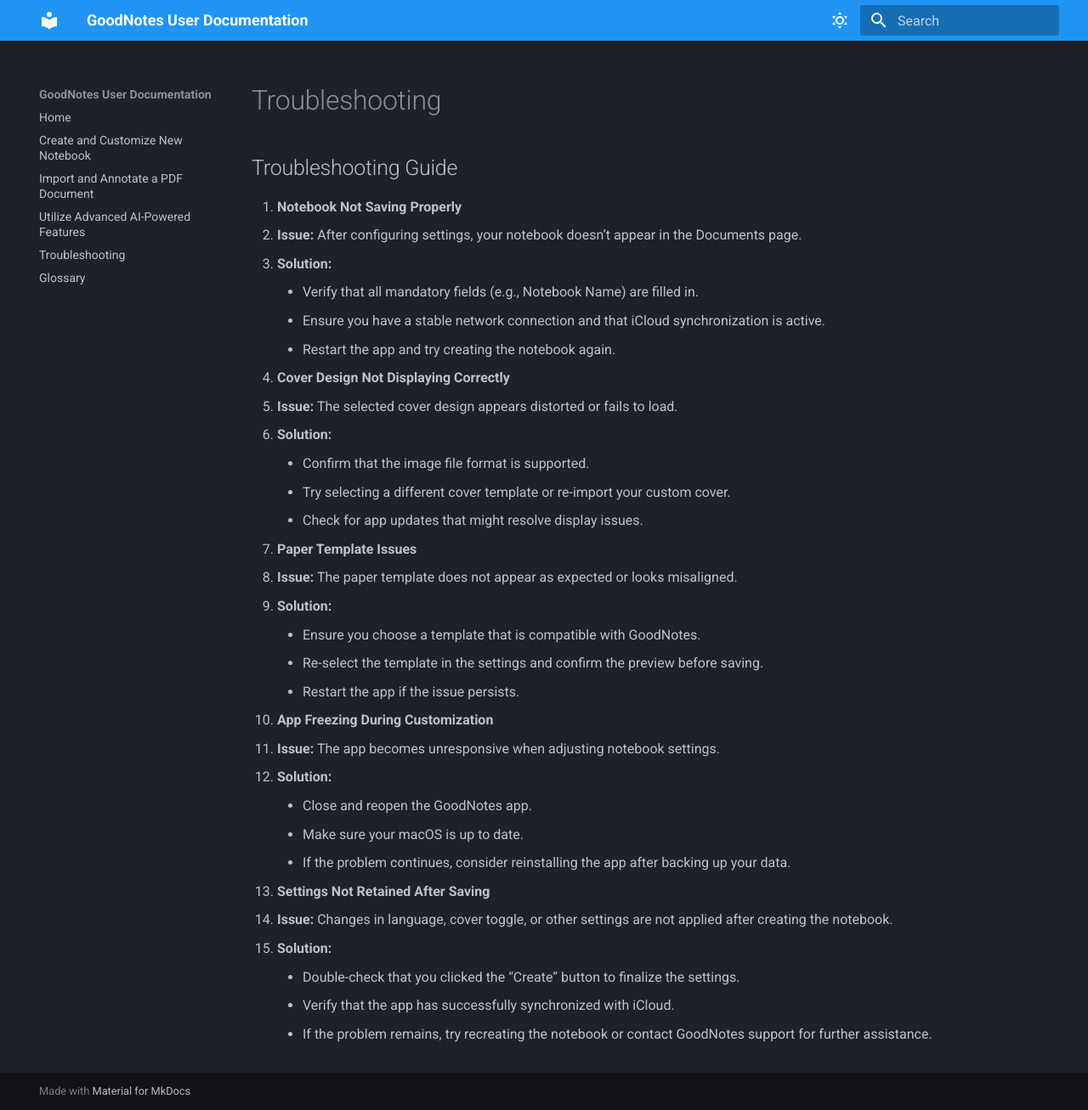
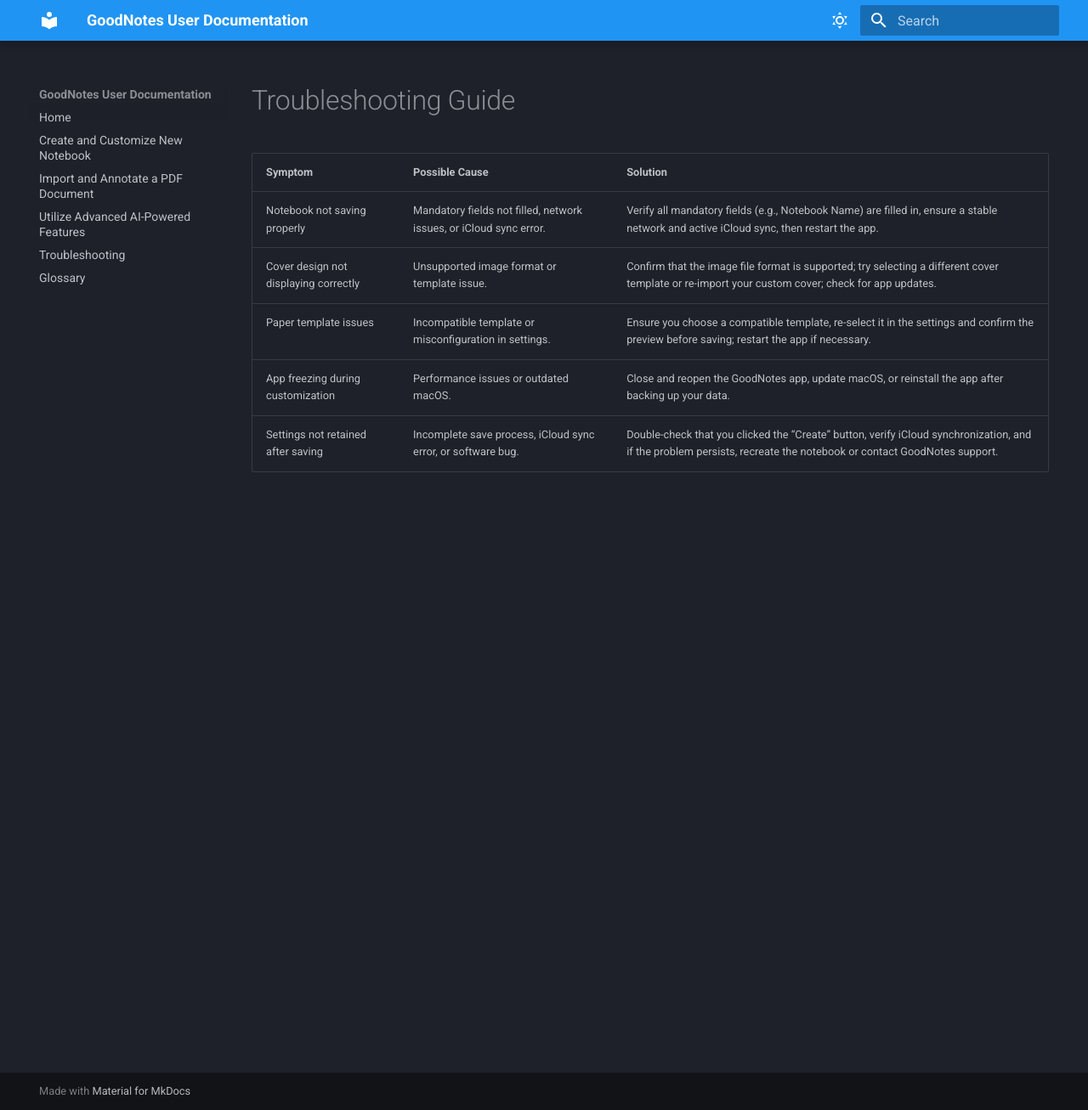
Before and after one commit to hmjkim/goodnotes-user-documentation, an MkDocs documentation site: the page built from docs/Troubleshooting.md, in a window 1280 px wide and 1307 px high. Shown: the whole window at 85% size. Built offline with MkDocs 1.6.1 and Material for MkDocs 9.7.7, drawn with Linux system fonts in a browser that asks for light colours.

Commit message:
Add a few more terms and update glossary and troubleshooting to table formats

```diff
--- a/docs/Troubleshooting.md
+++ b/docs/Troubleshooting.md
@@ -1,36 +1,9 @@
-## Troubleshooting Guide
+# Troubleshooting Guide
 
-1. **Notebook Not Saving Properly**
-   - **Issue:** After configuring settings, your notebook doesn’t appear in the Documents page.
-   - **Solution:**
-     - Verify that all mandatory fields (e.g., Notebook Name) are filled in.
-     - Ensure you have a stable network connection and that iCloud synchronization is active.
-     - Restart the app and try creating the notebook again.
-
-2. **Cover Design Not Displaying Correctly**
-   - **Issue:** The selected cover design appears distorted or fails to load.
-   - **Solution:**
-     - Confirm that the image file format is supported.
-     - Try selecting a different cover template or re-import your custom cover.
-     - Check for app updates that might resolve display issues.
-
-3. **Paper Template Issues**
-   - **Issue:** The paper template does not appear as expected or looks misaligned.
-   - **Solution:**
-     - Ensure you choose a template that is compatible with GoodNotes.
-     - Re-select the template in the settings and confirm the preview before saving.
-     - Restart the app if the issue persists.
-
-4. **App Freezing During Customization**
-   - **Issue:** The app becomes unresponsive when adjusting notebook settings.
-   - **Solution:**
-     - Close and reopen the GoodNotes app.
-     - Make sure your macOS is up to date.
-     - If the problem continues, consider reinstalling the app after backing up your data.
-
-5. **Settings Not Retained After Saving**
-   - **Issue:** Changes in language, cover toggle, or other settings are not applied after creating the notebook.
-   - **Solution:**
-     - Double-check that you clicked the “Create” button to finalize the settings.
-     - Verify that the app has successfully synchronized with iCloud.
-     - If the problem remains, try recreating the notebook or contact GoodNotes support for further assistance.
+| Symptom  | Possible Cause    | Solution            |
+|----------|-------------------|---------------------|
+| Notebook not saving properly | Mandatory fields not filled, network issues, or iCloud sync error. | Verify all mandatory fields (e.g., Notebook Name) are filled in, ensure a stable network and active iCloud sync, then restart the app. |
+| Cover design not displaying correctly | Unsupported image format or template issue. | Confirm that the image file format is supported; try selecting a different cover template or re-import your custom cover; check for app updates. |
+| Paper template issues | Incompatible template or misconfiguration in settings. | Ensure you choose a compatible template, re-select it in the settings and confirm the preview before saving; restart the app if necessary. |
+| App freezing during customization | Performance issues or outdated macOS. | Close and reopen the GoodNotes app, update macOS, or reinstall the app after backing up your data. |
+| Settings not retained after saving | Incomplete save process, iCloud sync error, or software bug. | Double-check that you clicked the “Create” button, verify iCloud synchronization, and if the problem persists, recreate the notebook or contact GoodNotes support. |
```
Also changed, not shown: docs/Glossary.md (+16 -21 lines).
